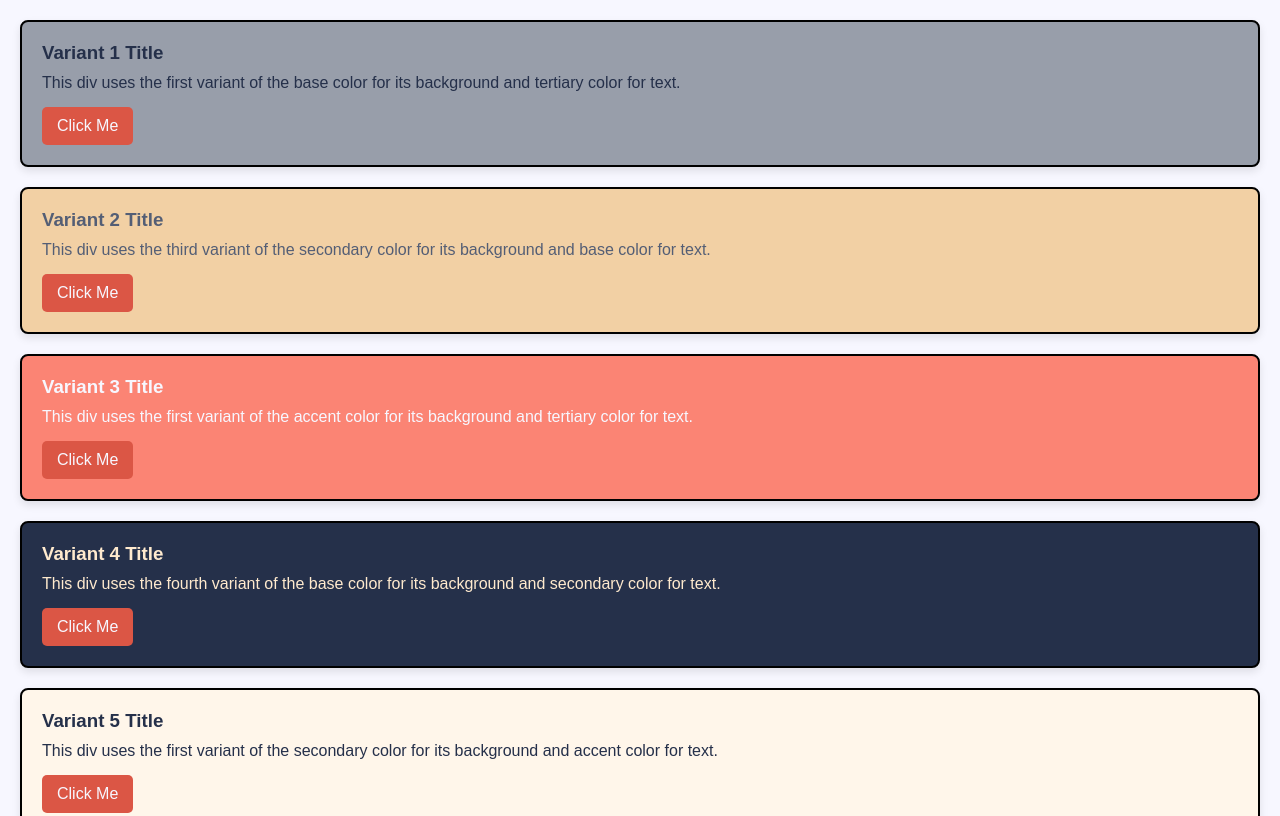
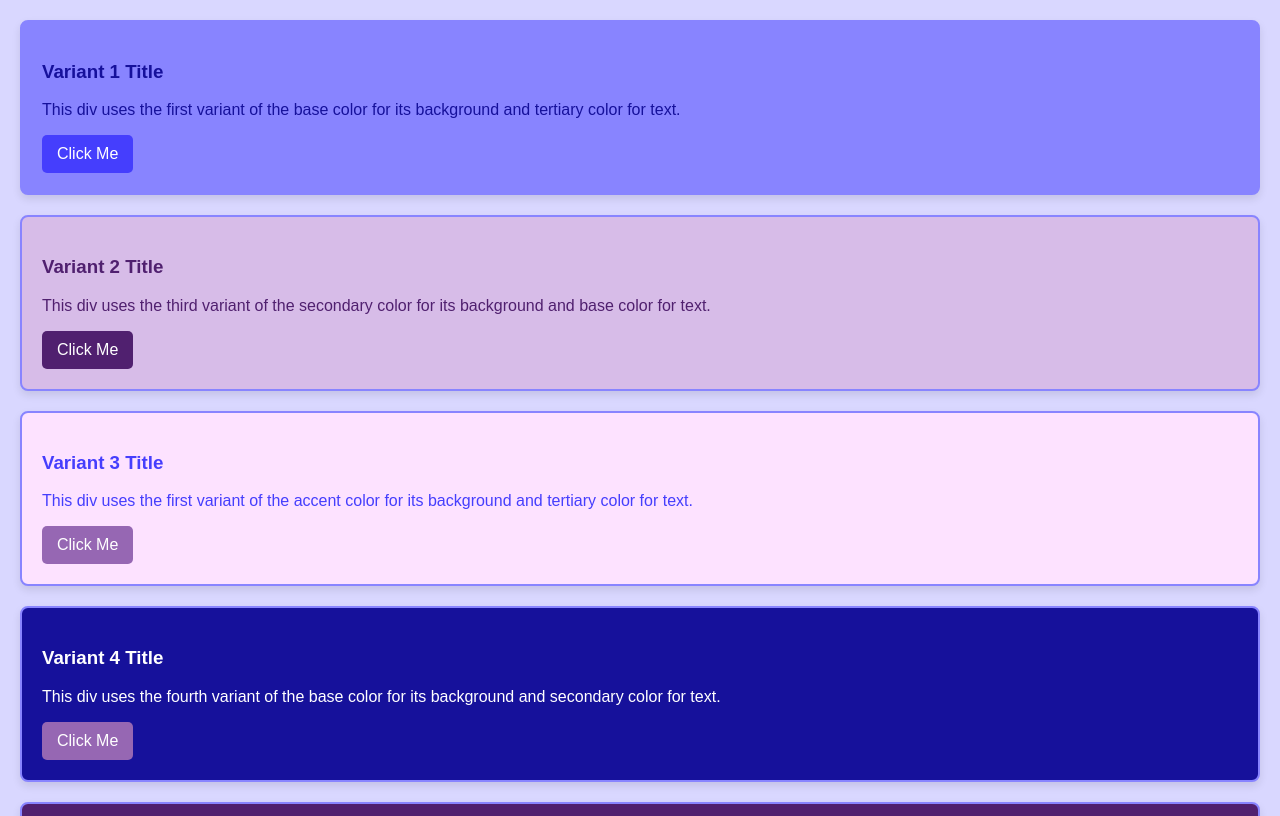
Before and after one commit to pierosantana/dam2_aea_pokecard, a plain HTML site: page pages/colorTest.html in a window 1280 px wide. Shown: the top 816 px of the page. Drawn offline with Linux system fonts and the light colour scheme.

Commit message:
fix detalles

```diff
--- a/css/style.css
+++ b/css/style.css
@@ -8,7 +8,7 @@ body {
     margin: 0;
     padding: 0;
     display: flex;
-    justify-content: center;
+    justify-content: space-around;
     align-items: center;
     width: 100dvw;
     height: 100dvh;
@@ -18,7 +18,6 @@ body {
 
 .card {
     width: 760px;
-    min-width: 50%;
     display: flex;
     position: relative;
     justify-content: flex-start;
@@ -29,7 +28,11 @@ body {
     box-shadow: 0 4px 6px rgba(0, 0, 0, 0.1);
     background-image: url(../assets/images/background.jpg);
     box-shadow: var(--box-shadow-md);
+    transform: scale(1);
+    transition: transform 1s ease;
 }
+
+
 
 .card:hover {
     transform: scale(1.1);
@@ -47,7 +50,7 @@ body {
 .header__pokebola {
     width: 50px;
     height: 60px;
-    min-width: 45px;
+    min-width: 43px;
     background: url(../assets/icons/manga-purple.png) no-repeat center center;
     background-size: 6.5rem;
     animation: spin 2s linear infinite;
@@ -74,7 +77,6 @@ body {
     margin: var(--spacing-sm);
     align-items: baseline;
     box-shadow: var(--box-shadow-md);
-
 
 }
 
@@ -118,6 +120,7 @@ body {
     max-height: 60%;
     height: auto;
     transform: scale(2.3);
+    transition: transform 1s ease;
 }
 
 .card__medallas{
@@ -143,6 +146,7 @@ body {
 
 .card__medalla img{
     width: 90%;
+    transition: transform 1s ease;
 
 }
 
@@ -161,6 +165,7 @@ body {
     margin: 0px var(--spacing-lg);
     text-decoration: underline;
     color: var(--color-secundario);
+    transition: transform 1s ease;
 }
 
 .card__pokemones {
@@ -194,6 +199,8 @@ body {
     max-height: 60%;
     height: auto;
     transform: scale(1.7);
+    transition: transform 1s ease;
+
 
   }
 
--- a/pages/colorTest.html
+++ b/pages/colorTest.html
@@ -6,38 +6,38 @@
     <title>Color Scheme Test</title>
     <style>
         :root {
-            --color-base: #545E75;
-            --color-secundario: #F2D0A4;
-            --color-terciario: #F7F7FF;
-            --color-acento: #C03221;
+    --color-base:#8884FF;
+    --color-secundario: #d7bce8;
+    --color-terciario:#e8cee4;
+    --color-acento:#fde2ff;
 
-            --color-base-variant1: #989EAA;
-            --color-base-variant2: #727A8D;
-            --color-base-variant3: #3D475F;
-            --color-base-variant4: #25304A;
+    --color-base-variant1: #FFFFFF;
+    --color-base-variant2: #D9D7FF;
+    --color-base-variant3: #453EFD;
+    --color-base-variant4: #16119B;
 
-            --color-secundario-variant1: #FFF6EA;
-            --color-secundario-variant2: #FFEACE;
-            --color-secundario-variant3: #CBA16B;
-            --color-secundario-variant4: #A5783D;
+    --color-secundario-variant1: #FFFFFF;
+    --color-secundario-variant2: #FDFBFF;
+    --color-secundario-variant3: #9667B3;
+    --color-secundario-variant4: #50206F;
 
     --color-terciario-variant1: #FFFFFF;
-            --color-terciario-variant2: #FFFFFF;
-            --color-terciario-variant3: #BEBEFF;
-            --color-terciario-variant4: #9292FE;
+    --color-terciario-variant2: #FEFDFE;
+    --color-terciario-variant3: #B678AC;
+    --color-terciario-variant4: #691A5D;
 
-            --color-acento-variant1: #FB8474;
-            --color-acento-variant2: #DB5645;
-            --color-acento-variant3: #9D1D0C;
-            --color-acento-variant4: #740D00;
+    --color-acento-variant1: #FFFFFF;
+    --color-acento-variant2: #FFFFFF;
+    --color-acento-variant3: #F67DFE;
+    --color-acento-variant4: #B82BC2;
         }
 
     body {
     font-family: Arial, sans-serif;
     margin: 0;
     padding: 0;
-            background-color: var(--color-terciario);
-            color: var(--color-base);
+    background-color: var(--color-base-variant2); /* Fondo suave */
+    color: var(--color-base-variant4); /* Texto oscuro */
 }
 
 .test-div {
@@ -45,60 +45,72 @@
     margin: 20px;
     border-radius: 8px;
     box-shadow: 0 4px 8px rgba(0, 0, 0, 0.1);
-            border: 2px solid black;
+    border: 2px solid var(--color-base);
 }
 
 .variant1 {
-            background-color: var(--color-base-variant1);
-            color: var(--color-base-variant4);
+    background-color: var(--color-base); /* Blanco */
+    color: var(--color-base-variant4); /* Azul muy oscuro */
 }
 
 .variant2 {
-            background-color: var(--color-secundario);
-            color: var(--color-base);
+    background-color: var(--color-secundario); /* Morado suave */
+    color: var(--color-secundario-variant4); /* Azul principal */
 }
 
 .variant3 {
-            background-color: var(--color-acento-variant1);
-            color: var(--color-terciario);
+    background-color: var(--color-acento); /* Rosa muy suave */
+    color: var(--color-base-variant3); /* Rosa oscuro */
 }
 
 .variant4 {
-            background-color: var(--color-base-variant4);
-            color: var(--color-secundario-variant2);
+    background-color: var(--color-base-variant4); /* Azul muy oscuro */
+    color: var(--color-secundario-variant1); /* Blanco */
 }
 
 .variant5 {
-            background-color: var(--color-secundario-variant1);
-            color: var(--color-base-variant4);
+    background-color: var(--color-secundario-variant4); /* Morado medio */
+    color: var(--color-acento-variant1); /* Blanco */
 }
 
 .variant6 {
-            background-color: var(--color-acento-variant3);
-            color: var(--color-terciario);
+    background-color: var(--color-acento-variant3); /* Rosa vivo */
+    color: var(--color-terciario-variant1); /* Blanco */
 }
 
-        h3 {
-            margin: 0 0 10px;
-        }
-
-        p {
-            margin: 0 0 15px;
-        }
-
-        button {
-            background-color: var(--color-acento-variant2);
-            color: var(--color-terciario);
+.variant2 button {
+    background-color: var(--color-secundario-variant4); /* Rosa pastel */
+    color: var(--color-base-variant1); /* Azul oscuro */
     border: none;
     padding: 10px 15px;
     font-size: 16px;
     border-radius: 5px;
     cursor: pointer;
+    transition: background-color 0.3s ease;
 }
 
-        button:hover {
-            background-color: var(--color-acento);
+.variant1 button {
+    background-color: var(--color-base-variant3); /* Rosa pastel */
+    color: var(--color-base-variant1); /* Azul oscuro */
+    border: none;
+    padding: 10px 15px;
+    font-size: 16px;
+    border-radius: 5px;
+    cursor: pointer;
+    transition: background-color 0.3s ease;
 }
+
+button {
+    background-color: var(--color-secundario-variant3); /* Rosa pastel */
+    color: var(--color-base-variant1); /* Azul oscuro */
+    border: none;
+    padding: 10px 15px;
+    font-size: 16px;
+    border-radius: 5px;
+    cursor: pointer;
+    transition: background-color 0.3s ease;
+}
+
     </style>
 </head>
 <body>
```
Also changed, not shown: pages/index.html (+2 -1 lines). Lines whose indentation alone changed are shown as unchanged.
